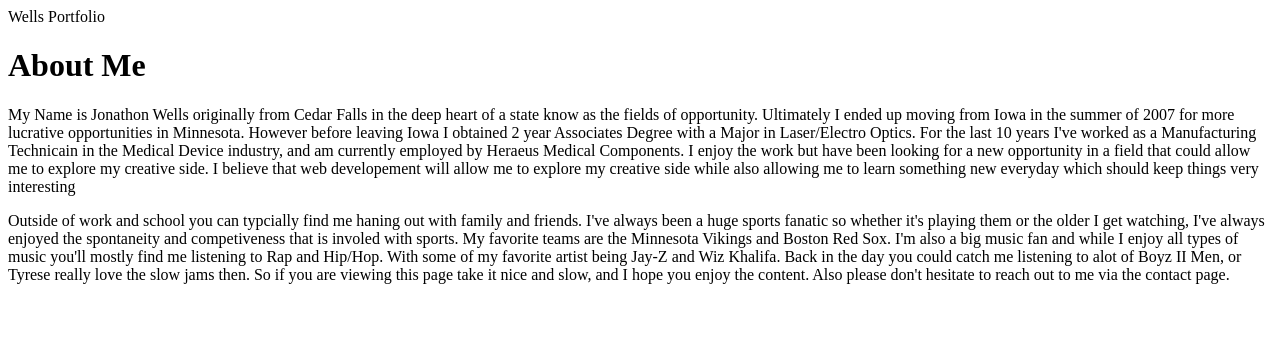
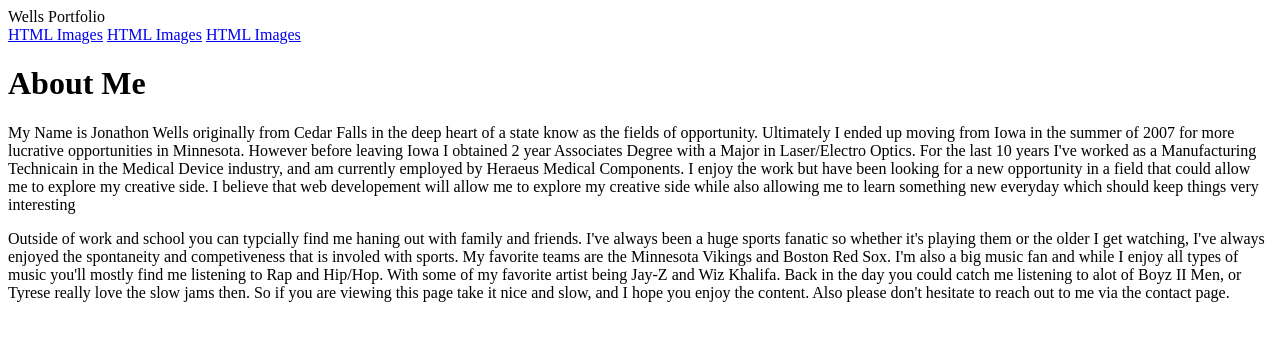
Before and after one commit to jonwells10/Basic-Portfolio, a plain HTML site: page index.html in a window 1280 px wide. Drawn offline with Linux system fonts and the light colour scheme.

Commit message:
Added Top Page Links

```diff
--- a/index.html
+++ b/index.html
@@ -14,7 +14,9 @@
             <!-- Main Page Title -->
     <title> Jonathon Wells Portfolio </title>
 
-
+    <a href="About Me.html">HTML Images</a>
+    <a href="portfolio.html">HTML Images</a>
+    <a href="contact.html">HTML Images</a>
 
         <!-- Main Page First Header -->
                 <h1> About Me </h1>
```
